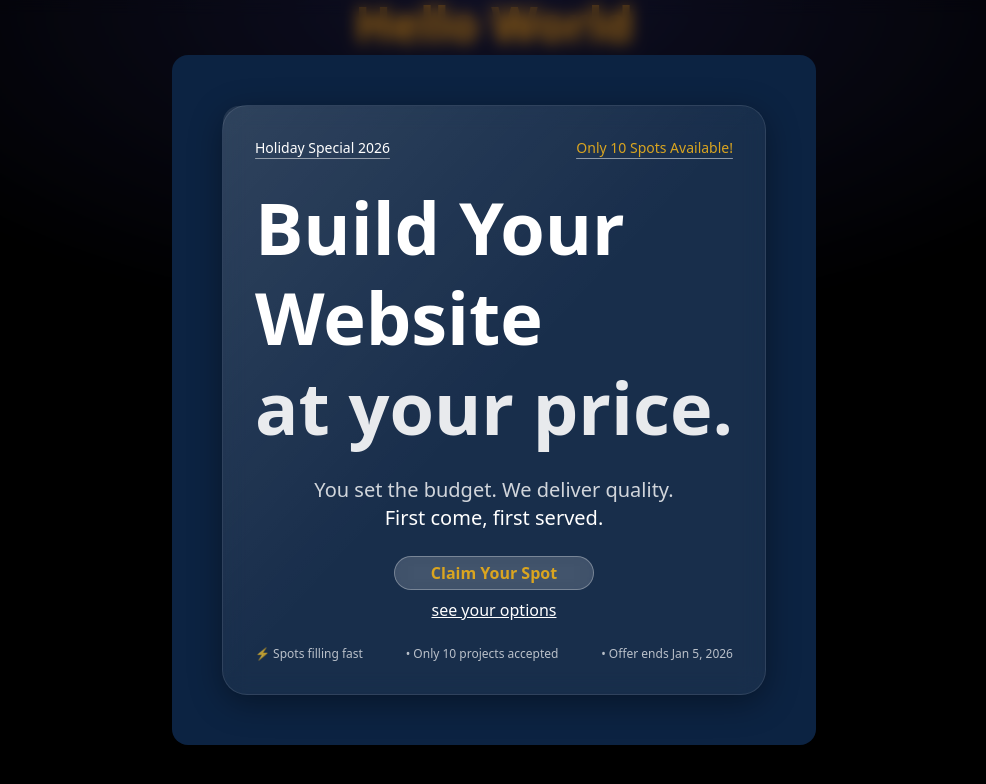
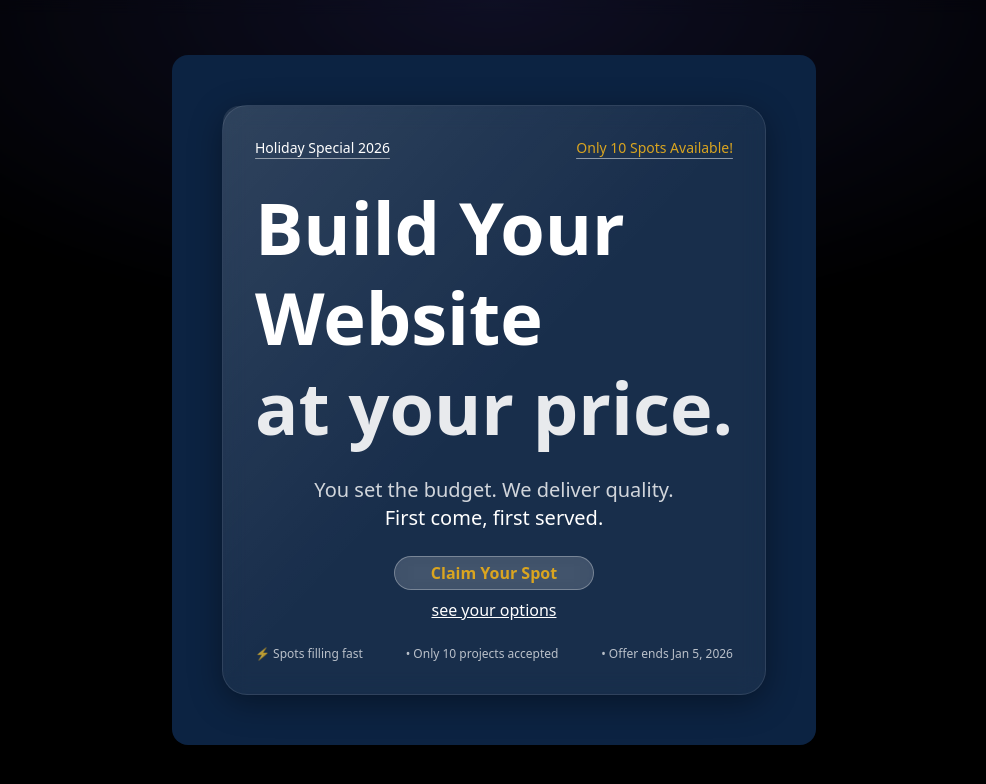
Before and after one commit to AayushKuinkel007/UjjyaloWeb, a Next.js app in the folder frontend/: page / in a window 1280 px wide. Shown: the top 784 px of the page, without its empty margins (146-1132 px from the left). Built offline with nearby package versions, Linux system fonts and the light colour scheme.

Commit message:
minor change

```diff
--- a/frontend/app/page.jsx
+++ b/frontend/app/page.jsx
@@ -17,9 +17,6 @@ const page = ({ onClose }) => {
 
   return (
     <>
-      <h1 className="text-5xl text-[#f7a11f] text-center font-semibol mb-5">
-        Hello World
-      </h1>
 
       {open && (
         <>
```
